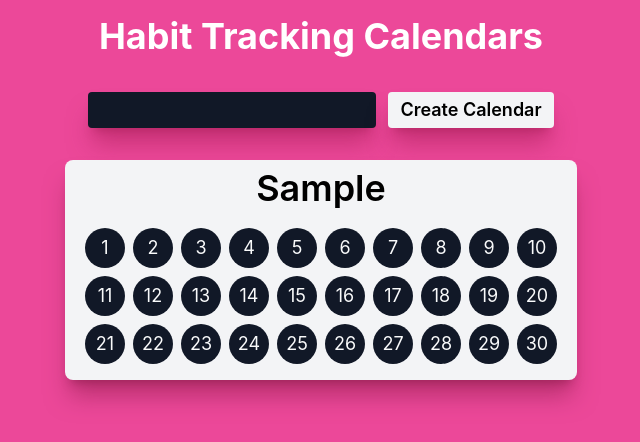
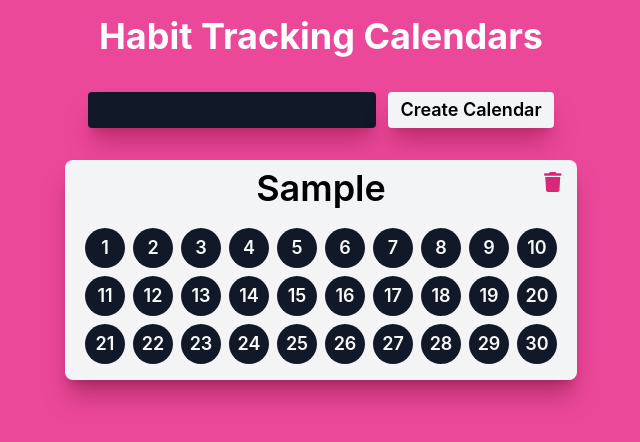
Before and after one commit to MaazKhan8826/habit-calendar, a React (Create React App) app: page / in a window 1280 px wide. Both pictures are taken after typing "Sample" into the empty fields and a click on the button "Create Calendar". Shown: the top 442 px of the page, without its empty margins (319-959 px from the left). Built offline with nearby package versions, Linux system fonts and the light colour scheme.

Commit message:
Adding delete functionality

```diff
--- a/package.json
+++ b/package.json
@@ -3,6 +3,10 @@
   "version": "0.1.0",
   "private": true,
   "dependencies": {
+    "@fortawesome/fontawesome-svg-core": "^6.4.0",
+    "@fortawesome/free-regular-svg-icons": "^6.4.0",
+    "@fortawesome/free-solid-svg-icons": "^6.4.0",
+    "@fortawesome/react-fontawesome": "^0.2.0",
     "@testing-library/jest-dom": "^5.16.5",
     "@testing-library/react": "^13.4.0",
     "@testing-library/user-event": "^13.5.0",
--- a/src/App.jsx
+++ b/src/App.jsx
@@ -9,11 +9,9 @@ function App() {
   const [cals,createCal] = useState([])
   const [habit,createHabit] = useState("")
 
-  // useEffect(()=>{
-  //   cals.map(item => {
-  //     localStorage.setItem(habitCount++,item.habits)
-  //   })
-  // },[cals])
+  const deleteCalendar = (taskID) => {
+    createCal(cals.filter(item => item.id!==taskID))
+  }
 
   function createCalendar(event){
     event.preventDefault()
@@ -34,7 +32,7 @@ function App() {
         <div>
           {cals.map(cal => {
             return <div className='text-black w-[40vw] flex flex-col place-items-center mb-10' key={cal.id}>
-              <Cal name={cal.habits} />
+              <Cal name={cal.habits} id={cal.id} delCal = {deleteCalendar} />
             </div>
           })}
         </div>
--- a/src/Calender.jsx
+++ b/src/Calender.jsx
@@ -1,12 +1,18 @@
 import React from "react";
 import Days from "./Days";
+import {FontAwesomeIcon} from '@fortawesome/react-fontawesome'
+import { faTrash } from '@fortawesome/free-solid-svg-icons'
 
 export default function Cal(props){
-    const {name} = props
+    const {name,id,delCal} = props
 
     return (
         <div className='bg-gray-100 rounded-lg w-full flex flex-col shadow-xl shadow-pink-900/50 place-items-center hover:shadow-pink-900/80'>
-           <h1 className="font-semibold text-4xl my-2">{name}</h1>
+                <h1 className="font-semibold text-4xl my-2 relative w-full text-center">
+                    {name}
+                    <FontAwesomeIcon icon={faTrash} onClick={() => delCal(id)} className="text-pink-600 absolute top-1 right-4 text-xl [tab-index:1] cursor-pointer" />
+                </h1>
+                {/* <FontAwesomeIcon icon={faTrash} className="text-pink-600 absolute top-0 right-0" /> */}
            <div className="grid grid-cols-10 w-full place-items-center px-4 pb-3 pt-2">
             <Days />
            </div>
--- a/src/Days.jsx
+++ b/src/Days.jsx
@@ -9,7 +9,7 @@ export default function Days(){
 
     return (<>
         {days.map(day => {
-            return <div className='text-gray-50 text-lg cursor-pointer m-1 grid bg-gray-900 w-10 h-10 text-center rounded-3xl place-items-center'>{day}</div>
+            return <div className='text-gray-50 hover:bg-gray-50 hover:text-gray-900 font-semibold text-lg cursor-pointer m-1 grid bg-gray-900 w-10 h-10 text-center rounded-3xl place-items-center'>{day}</div>
         })}
     </>)
 }
```
Also changed, not shown: 1 other file (tests, documents, lock files or other folders).
